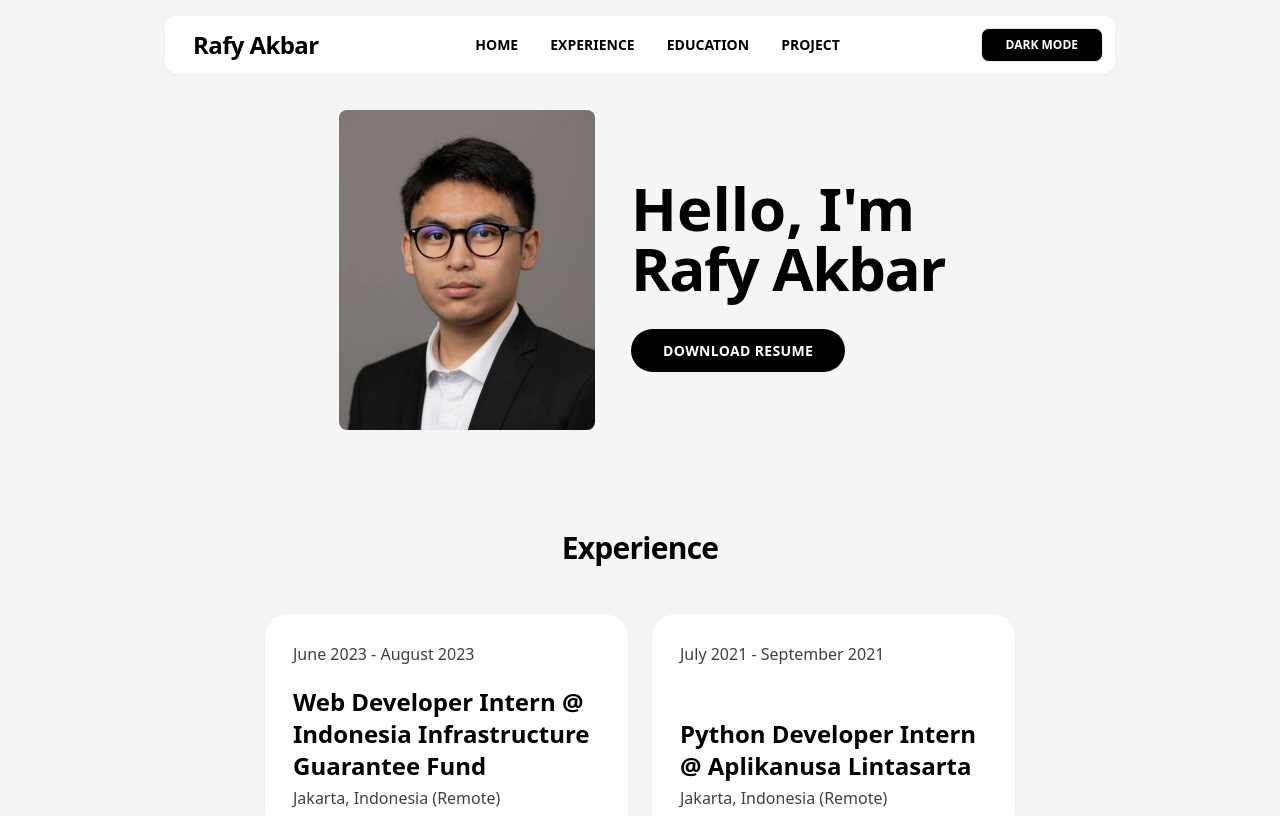
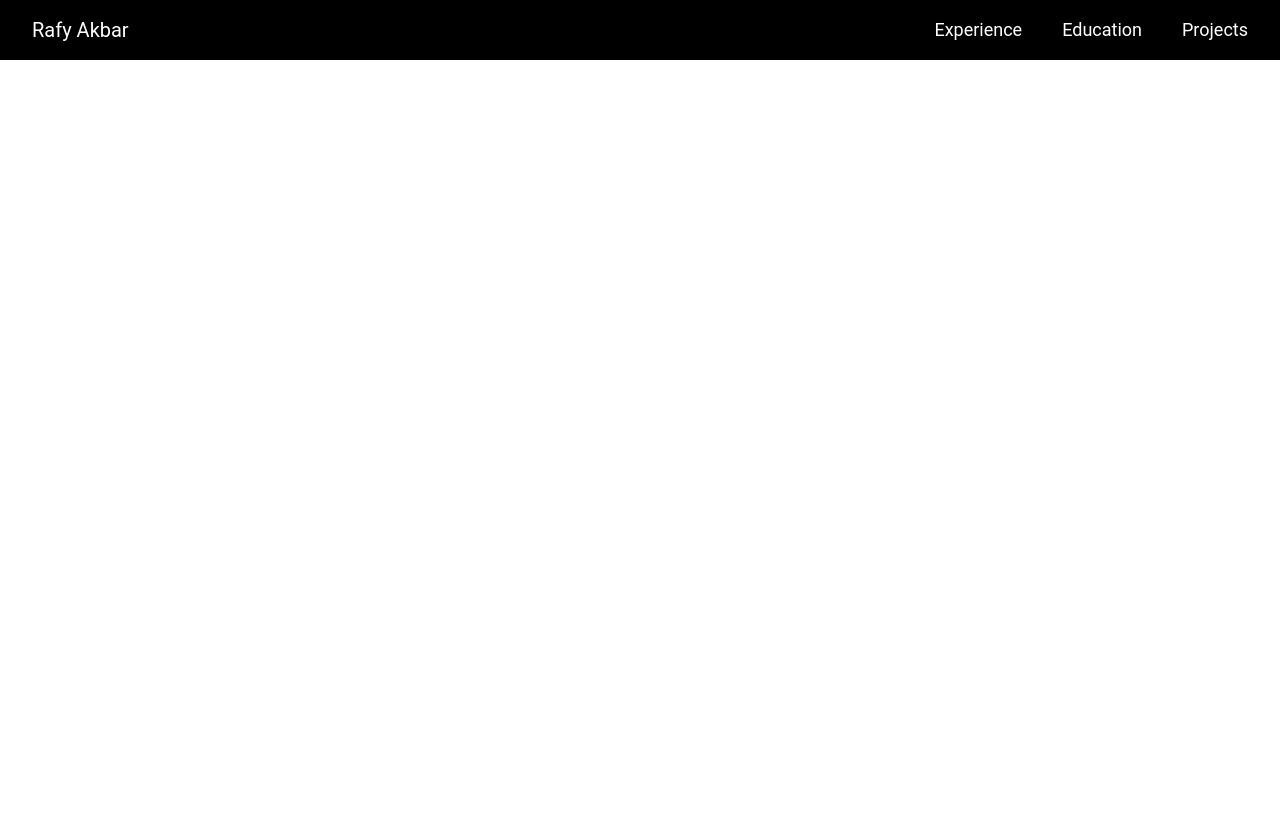
Before and after one commit to Rafyakbar02/portfolio-web, a React (Vite) app: page / in a window 1280 px wide. Shown: the top 816 px of the page. Built offline with nearby package versions, Linux system fonts and the light colour scheme.

Commit message:
updated navbar design

```diff
--- a/package.json
+++ b/package.json
@@ -10,6 +10,7 @@
     "preview": "vite preview"
   },
   "dependencies": {
+    "framer-motion": "^11.3.11",
     "react": "^18.2.0",
     "react-dom": "^18.2.0"
   },
--- a/src/App.jsx
+++ b/src/App.jsx
@@ -9,27 +9,15 @@ import {
 import React, { useState } from "react";
 
 function App() {
-  const [darkMode, setDarkMode] = useState(false);
-  const [toggle, setToggle] = useState(false);
-
   return (
-    <div
-      className={`${
-        darkMode ? "dark bg-neutral-950" : "bg-neutral-100"
-      } font-sans transition-colors duration-700`}
-    >
-      <Navbar
-        darkMode={darkMode}
-        setDarkMode={setDarkMode}
-        toggle={toggle}
-        setToggle={setToggle}
-      />
-      <Hero />
+    <div className="bg-black text-white">
+      <Navbar/>
+      {/* <Hero />
       <Timeline heading={"Experience"} />
       <Timeline heading={"Education"} />
       <ProjectList />
       <Contact />
-      <Footer />
+      <Footer /> */}
     </div>
   );
 }
--- a/src/components/Navbar.jsx
+++ b/src/components/Navbar.jsx
@@ -1,73 +1,137 @@
-import React from "react";
+import React, { useState } from "react";
 import { navLinks } from "../constants";
 import { menu, close } from "../assets";
+import { resume } from "../assets";
+import { AnimatePresence, motion } from "framer-motion";
 
-const Dropdown = ({ toggle, setToggle, darkMode, setDarkMode }) => {
+const Navbar = () => {
+  const [open, setOpen] = useState(false);
+
+  // Toggle function
+  const toggleMenu = () => {
+    setOpen((prevOpen) => !prevOpen);
+  };
+
+  // Menu Animation Props
+  const menuVars = {
+    initial: {
+      scaleY: 0,
+    },
+    animate: {
+      scaleY: 1,
+      transition: {
+        duration: 0.5,
+        ease: [0.12, 0, 0.39, 0],
+      },
+    },
+    exit: {
+      scaleY: 0,
+      transition: {
+        delay: 0.5,
+        duration: 0.5,
+        ease: [0.22, 1, 0.36, 1],
+      }
+    }
+  }
+
+  // Navlinks Animation Props
+  const linkVars = {
+    initial: {
+      y: "30vh",
+      transition: {
+        duration: 0.5,
+        ease: [0.37, 0, 0.63, 1],
+      }
+    },
+    open: {
+      y: 0,
+      transition: {
+        ease: [0, 0.55, 0.45, 1],
+        duration: 0.7,
+      }
+    },
+  }
+
+  // Links Container Animation Props
+  const containerVars = {
+    initial: {
+      transition: {
+        staggerChildren: 0.09,
+        staggerDirection: -1,
+      },
+    },
+    open: {
+      transition: {
+        delayChildren: 0.3,
+        staggerChildren: 0.09,
+        staggerDirection: 1,
+      }
+    }
+  }
+
   return (
-    <ul
-      className={`${
-        toggle ? "block" : "hidden"
-      } sm:flex sm:items-center justify-end my-4 sm:my-0`}
-    >
-      {navLinks.map((nav, index) => (
-        <li
-          key={nav.id}
-          className="my-3 sm:my-0 mx-4 text-sm font-semibold hover:text-neutral-700 dark:hover:text-neutral-300"
-        >
-          <a
-            className="align-middle"
-            href={`#${nav.id}`}
-            onClick={() => setToggle((prev) => !prev)}
+    <header>
+      {/* Default Static Menu */}
+      <nav className="flex justify-between py-4 px-8">
+
+        {/* Web Header */}
+        <a href="#Home" className="text-xl">Rafy Akbar</a>
+
+        {/* Navlinks */}
+        <ul className="hidden text-lg sm:flex gap-10 items-center">
+          {navLinks.map((nav, index) => (
+            <li><a href={`#${nav.id}`}>{nav.title}</a></li>
+          ))}
+        </ul>
+
+        {/* Dropdown Toggle */}
+        <img src={menu} onClick={toggleMenu} className="sm:hidden h-[28px] w-[28px] cursor-pointer invert"></img>
+      </nav>
+
+      {/* Animated Dropdown Menu */}
+      <AnimatePresence>
+        {open && (
+          <motion.div
+            variants={menuVars}
+            initial="initial"
+            animate="animate"
+            exit="exit"
+            className="origin-top fixed left-0 top-0 w-full h-screen bg-black py-4 px-8 flex flex-col"
           >
-            {nav.title}
-          </a>
-        </li>
-      ))}
+            {/* Dropdown Close Toggle */}
+            <div className="flex justify-end">
+              <img
+                src={close}
+                onClick={toggleMenu}
+                className="h-[28px] w-[28px] invert cursor-pointer"
+              ></img>
+            </div>
 
-      <button
-        className={`md:hidden transition-all ease-in px-4 py-1.5 mx-4 rounded-lg bg-black hover:bg-gray-900 dark:bg-white dark:hover:bg-gray-200 text-white dark:text-black text-sm font-semibold`}
-        onClick={() => setDarkMode((prev) => !prev)}
-      >
-        {darkMode ? "LIGHT MODE" : "DARK MODE"}
-      </button>
-    </ul>
-  );
-};
-
-const Navbar = ({ toggle, setToggle, darkMode, setDarkMode }) => {
-  return (
-    <nav className="bg-white dark:bg-neutral-900 dark:text-white sticky top-4 mx-4 rounded-xl px-3 py-3 z-10 min-[800px]:max-w-[950px] min-[800px]:mx-auto shadow-sm dark:shadow-neutral-800">
-      <div className="sm:mx-auto sm:flex sm:justify-between">
-        <div className="flex justify-between items-center">
-          <a
-            className="text-2xl font-black tracking-tight dark:hover:text-neutral-300 hover:text-neutral-700 mx-4"
-            href="#Home"
-          >
-            Rafy Akbar
-          </a>
-          <div className="sm:hidden flex flex-1 justify-end items-center">
-            <img
-              src={toggle ? close : menu}
-              alt="menu"
-              className="w-[28px] h-[28px] object-contain dark:invert"
-              onClick={() => setToggle((prev) => !prev)}
-            />
-          </div>
-        </div>
-        <Dropdown
-          toggle={toggle}
-          setToggle={setToggle}
-          darkMode={darkMode}
-          setDarkMode={setDarkMode}
-        />
-        <button
-          className="bg-black dark:bg-white text-white dark:text-black hidden text-xs transition-all ease-in px-6 py-2 rounded-lg border hover:bg-gray-900 dark:hover:bg-gray-200 md:block font-semibold"
-          onClick={() => setDarkMode((prev) => !prev)}
-        >
-          {darkMode ? "LIGHT MODE" : "DARK MODE"}
-        </button>
-      </div>
-    </nav>
+            {/* Navlinks */}
+            <motion.div
+              variants={containerVars}
+              initial="initial"
+              animate="open"
+              exit="initial"
+              className="flex flex-1 flex-col justify-center items-center gap-4 text-2xl"
+            >
+              {navLinks.map((nav, index) => (
+                <div className="overflow-hidden">
+                  <motion.div variants={linkVars}>
+                    <a href={`#${nav.id}`}>{nav.title}</a>
+                  </motion.div>
+                </div>
+              ))}
+              <div className="overflow-hidden">
+                <motion.div variants={linkVars}>
+                  <a href={resume} target="_blank">Resume</a>
+                </motion.div>
+              </div>
+            </motion.div>
+          </motion.div>
+        )}
+      </AnimatePresence>
+    </header>
   );
 };
 
--- a/src/constants/index.js
+++ b/src/constants/index.js
@@ -1,19 +1,15 @@
 export const navLinks = [
   {
-    id: "Home",
-    title: "HOME",
-  },
-  {
     id: "experience",
-    title: "EXPERIENCE",
+    title: "Experience",
   },
   {
     id: "education",
-    title: "EDUCATION",
+    title: "Education",
   },
   {
     id: "project",
-    title: "PROJECT",
+    title: "Projects",
   },
 ];
 
```
Also changed, not shown: 1 other file (tests, documents, lock files or other folders).
